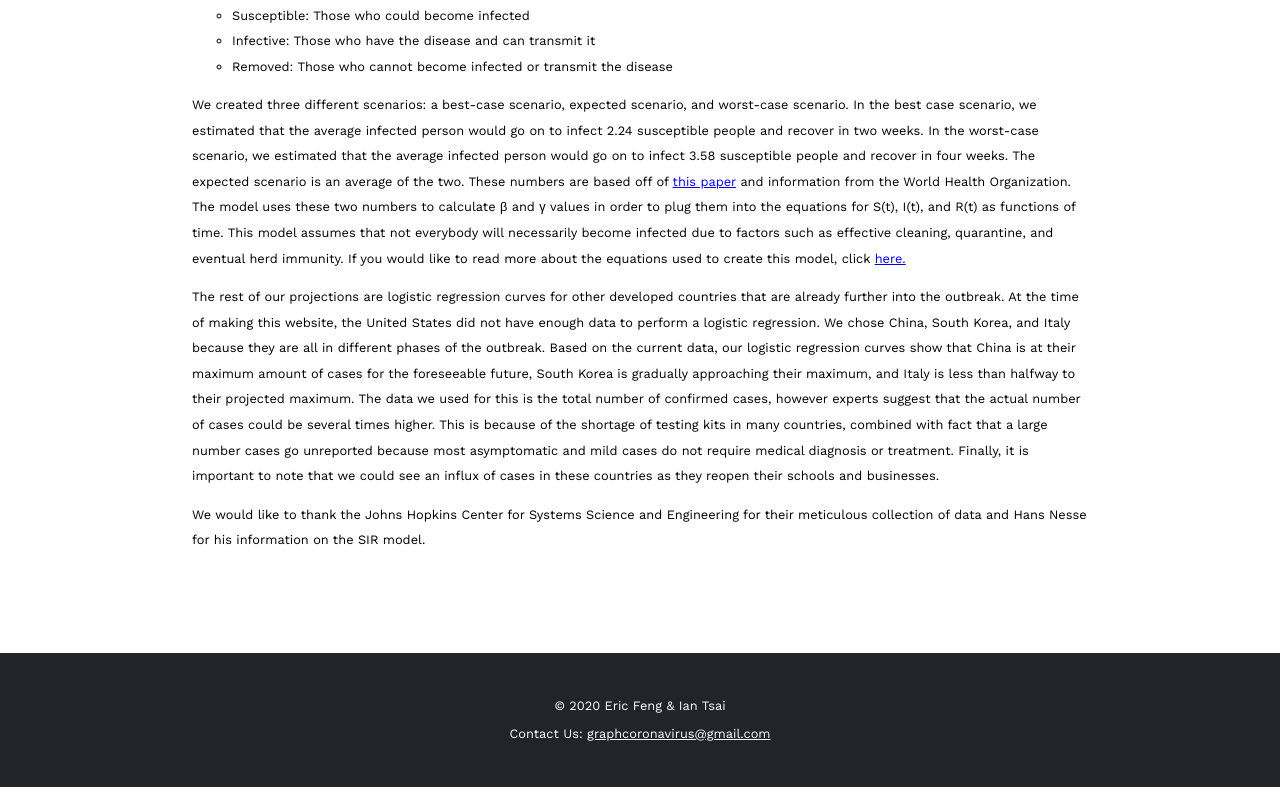
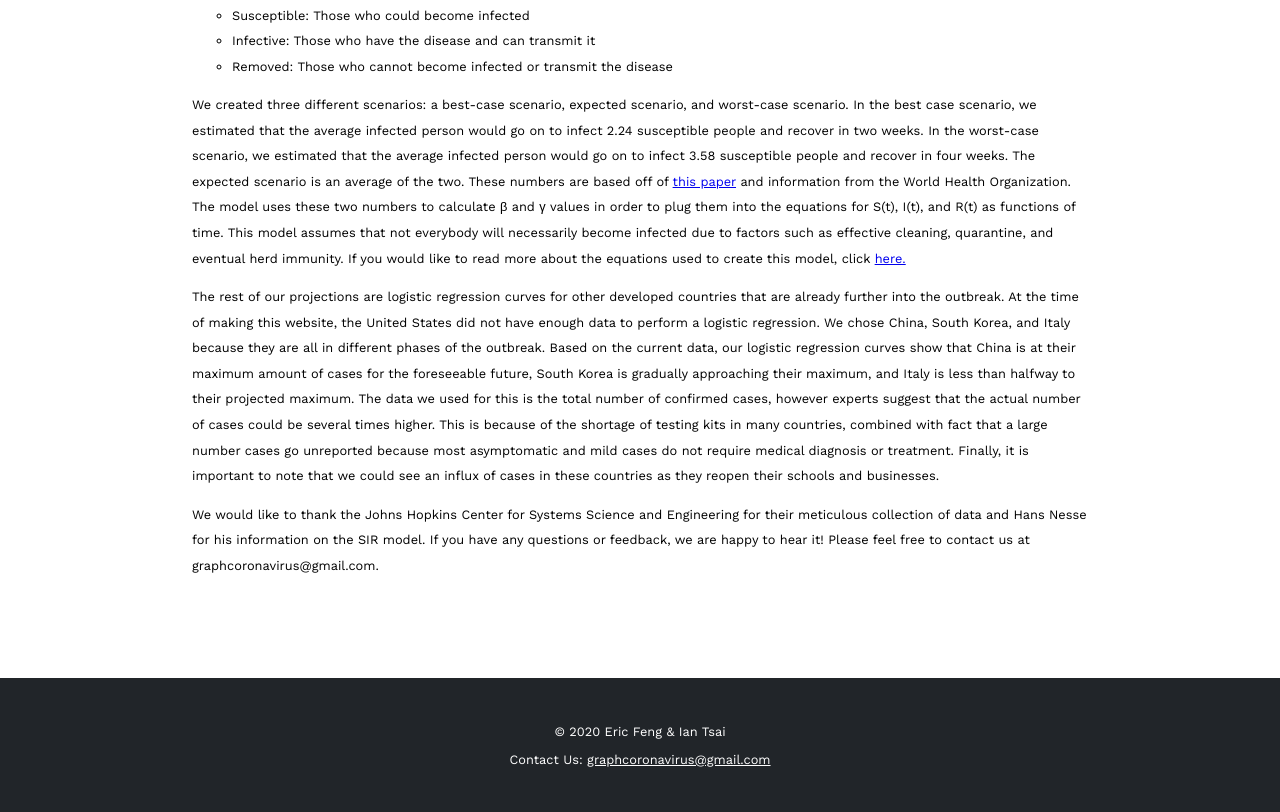
Before and after one commit to covid19-eric/covid19-eric.github.io, a plain HTML site: page about.html in a window 1280 px wide. Shown: the part 918-1730 px from the top of the page. Before the commit the page ends 1705 px from the top, so only its background shows below. Drawn offline with nearby package versions, Linux system fonts and the light colour scheme.

Commit message:
added email to about page

```diff
--- a/about.html
+++ b/about.html
@@ -76,7 +76,8 @@
                 </p>
 
                 <p>
-                    We would like to thank the Johns Hopkins Center for Systems Science and Engineering for their meticulous collection of data and Hans Nesse for his information on the SIR model.
+                    We would like to thank the Johns Hopkins Center for Systems Science and Engineering for their meticulous collection of data and Hans Nesse for his information on the SIR model. If you have any questions or feedback, we are happy to hear it! Please
+                    feel free to contact us at <href a="mailto:graphcoronavirus@gmail.com">graphcoronavirus@gmail.com.</href>
                 </p>
             </div>
 
```
